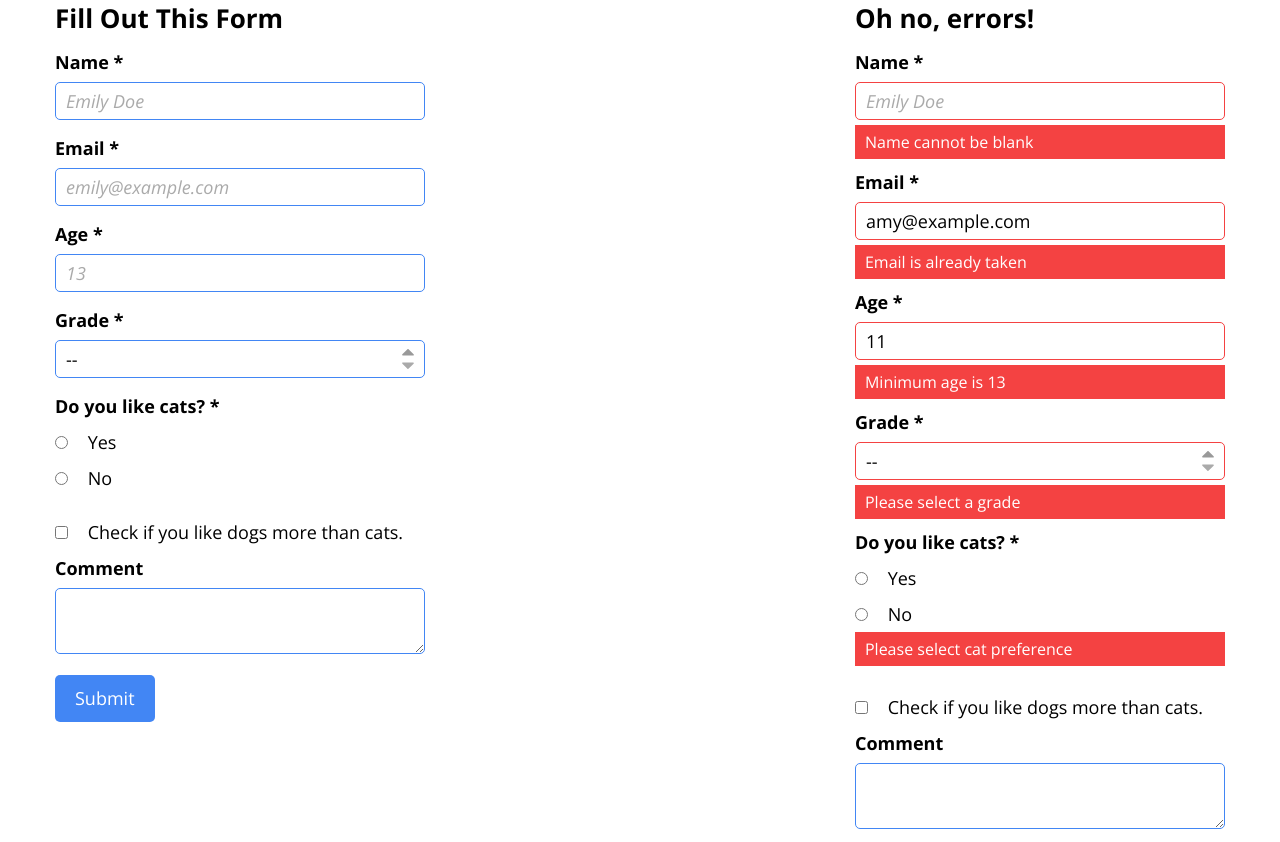
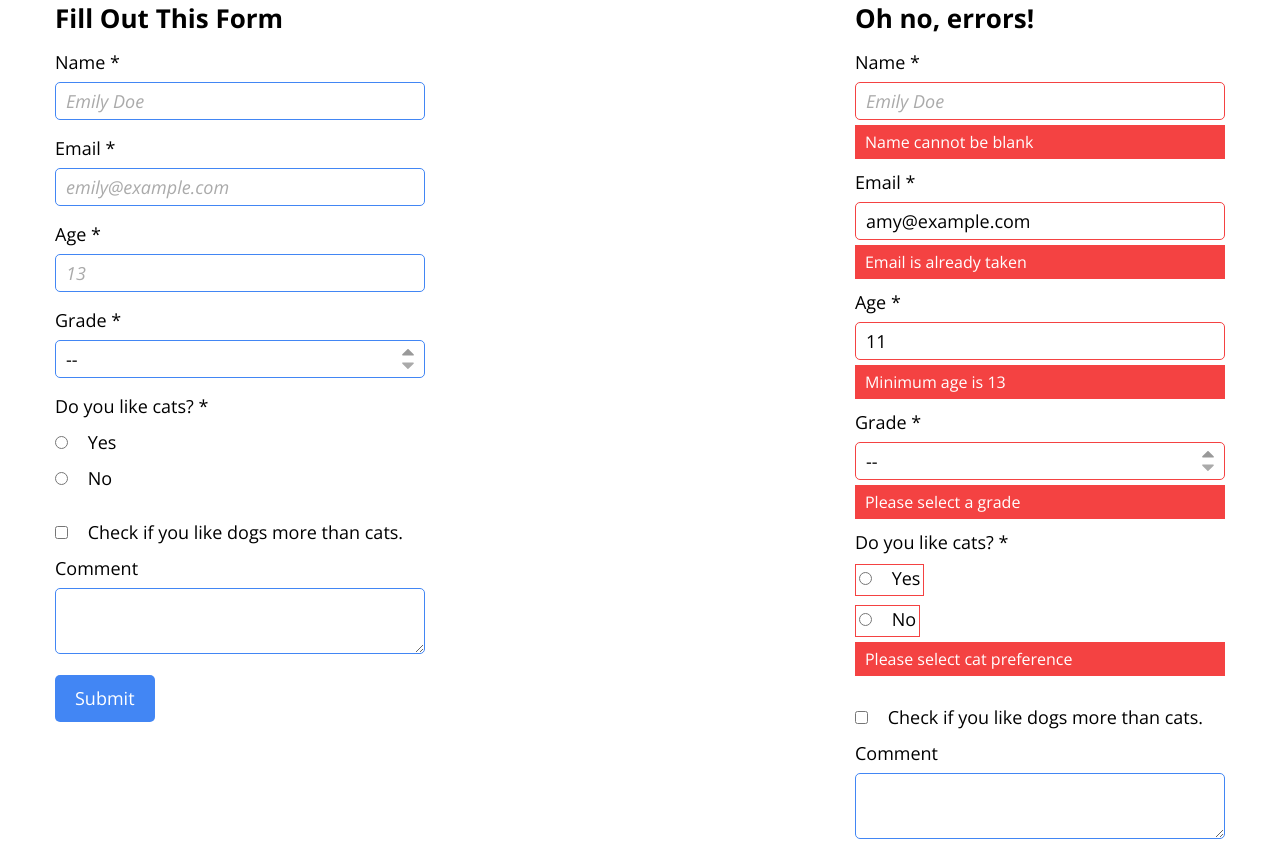
Before and after one commit to puzzalea/candy, a plain HTML site: page index.html in a window 1280 px wide. Shown: the part 4265-5107 px from the top of the page. Drawn offline with nearby package versions, Linux system fonts and the light colour scheme.

Commit message:
Fixes checkboxes and radios in Firefox, adds ability to add error indication on checkboxes and radios

```diff
--- a/index.html
+++ b/index.html
@@ -297,10 +297,10 @@
                             </select>
 
                             <label>Do you like cats? *</label><br>
-                            <input name="do_you_like_cats" type="radio"> Yes<br>
-                            <input name="do_you_like_cats" type="radio"> No<br>
+                            <label><input name="do_you_like_cats" type="radio"> Yes</label><br>
+                            <label><input name="do_you_like_cats" type="radio"> No</label><br>
 
-                            <input type="checkbox" class="top-margin"> Check if you like dogs more than cats.<br>
+                            <label><input type="checkbox" class="top-margin"> Check if you like dogs more than cats.</label><br>
 
                             <label>Comment</label>
                             <textarea></textarea>
@@ -354,13 +354,13 @@
                             </div>
 
                             <label>Do you like cats? *</label><br>
-                            <input name="do_you_like_cats" type="radio"> Yes<br>
-                            <input name="do_you_like_cats" type="radio"> No<br>
+                            <label class="form-error"><input name="do_you_like_cats" type="radio"> Yes</label><br>
+                            <label class="form-error"><input name="do_you_like_cats" type="radio"> No</label><br>
                             <div class="error-message">
                                 <p>Please select cat preference</p>
                             </div>
 
-                            <input type="checkbox" class="top-margin"> Check if you like dogs more than cats.<br>
+                            <label><input type="checkbox" class="top-margin"> Check if you like dogs more than cats.</label><br>
 
                             <label>Comment</label>
                             <textarea></textarea>
--- a/scss/_global/_forms.scss
+++ b/scss/_global/_forms.scss
@@ -3,8 +3,7 @@
 /*-------*/
 
 label {
-    font-weight: $bold;
-    line-height: 1.5;
+    display: inline-block;
 }
 
 label, input, select, textarea, button {
@@ -57,6 +56,7 @@ input {
 
     &[type='checkbox'] {
         -webkit-appearance: checkbox;
+        -moz-appearance: checkbox;
     }
 
     &[type='file'] {
@@ -67,6 +67,7 @@ input {
 
     &[type='radio'] {
         -webkit-appearance: radio;
+        -moz-appearance: radio;
     }
 }
 
@@ -104,7 +105,11 @@ textarea {
 
 .form-error {
     margin-bottom: $text-space-unit / 2;
-    border-color: $error;
+    border: 1px solid $error;
+}
+
+label.form-error {
+    padding: 0 3px;
 }
 
 .error-message {
```
Also changed, not shown: dist/candy.css.
